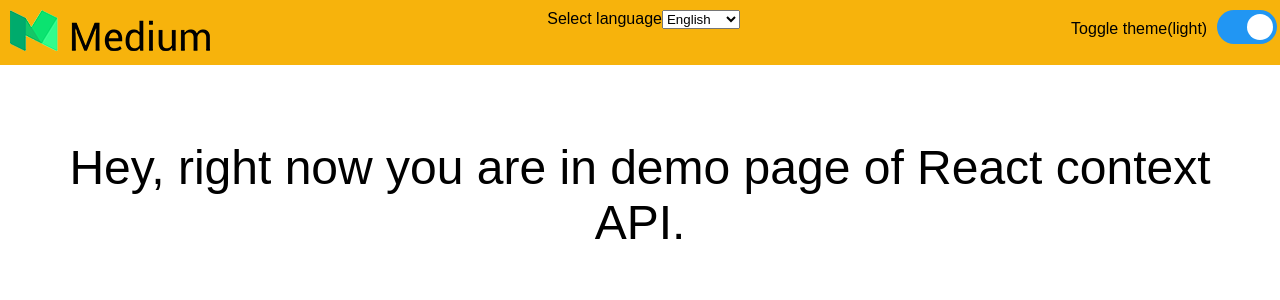
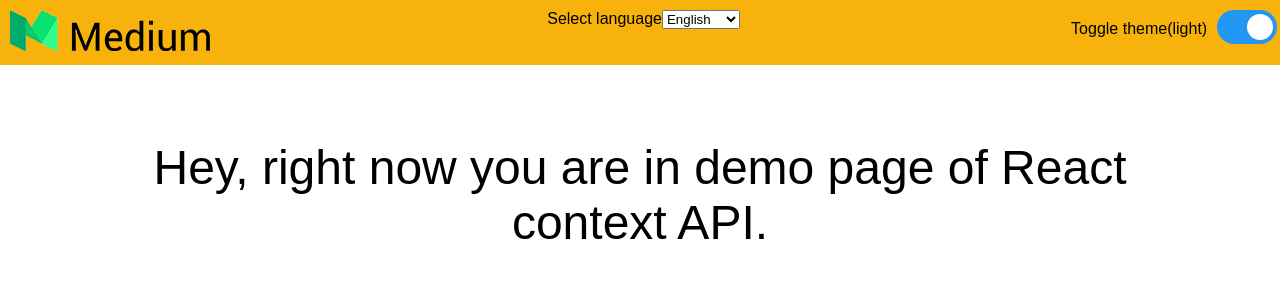
Before and after one commit to haldarmahesh/react-context-demo, a React (Create React App) app: page / in a window 1280 px wide. Shown: the top 300 px of the page. Built offline with nearby package versions, Linux system fonts and the light colour scheme.

Commit message:
Fix dark theme background

```diff
--- a/src/App.css
+++ b/src/App.css
@@ -21,10 +21,9 @@ header .theme-selector {
   cursor: pointer;
 }
 .body > div {
-  padding: 40px;
+  padding: 140px;
   text-align: center;
   height: 300px;
-  margin-top: 100px;
 }
 .theme-selector .label {
   top: -10px;
```
